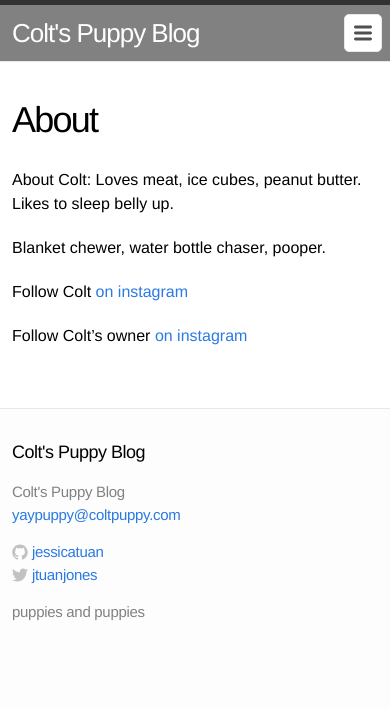
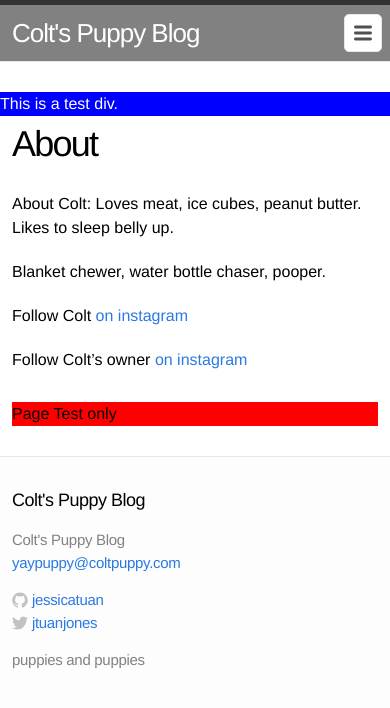
Before and after one commit to jessicatuan/jessicatuan.github.io, a Jekyll site: the page built from about.md, in a window 390 px wide. Shown: the top 708 px of the page. Built offline with Jekyll 4.4.1, drawn with Linux system fonts in a browser that asks for light colours.

Commit message:
finished classwork

```diff
--- a/_layouts/default.html
+++ b/_layouts/default.html
@@ -8,6 +8,7 @@
     {% include header.html %}
 
     <div class="page-content">
+      <div class="test">This is a test div.</div>
       <div class="wrap">
       {{ content }}
       </div>
--- a/_layouts/page.html
+++ b/_layouts/page.html
@@ -11,4 +11,6 @@ layout: default
   {{ content }}
   </article>
 
+  <div class="page-test">Page Test only</div>
+
 </div>
--- a/css/main.css
+++ b/css/main.css
@@ -404,4 +404,14 @@ a:visited { color: #205caa; }
     width: auto;
     margin: 0 0 15px; }
 
+/* Test Div */
+/* ----------------------------------------------------------*/
+
+.test {
+    background: blue;
+    color: white;
 }
+
+.page-test {background: red;}
+
+}
```
